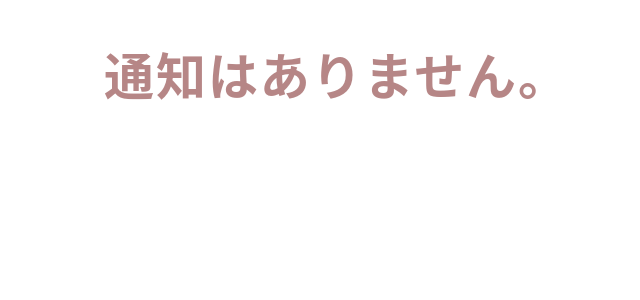
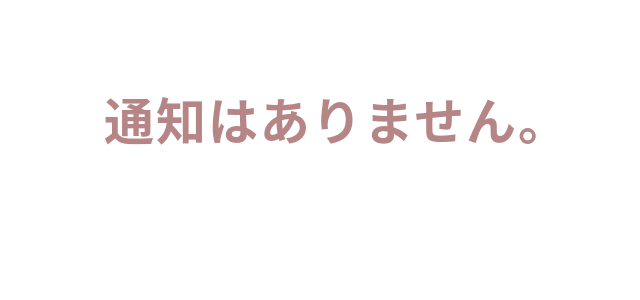
Before and after one commit to pbl-haty/haty, a PHP site: page /haty/php/notification.php in a window 1280 px wide. Shown: the part 153-453 px from the top of the page, without its empty margins (303-943 px from the left). Run offline with PHP 8.4, Linux system fonts and the light colour scheme; the visitor is signed in with stand-in values (Sample User, id 1); data that the repository does not hold is empty; some web fonts are replaced.

Commit message:
fixed margin-top notification.php

```diff
--- a/css/notification.css
+++ b/css/notification.css
@@ -1,5 +1,5 @@
 .content-top {
-    margin-top: 135px;
+    margin-top: 180px;
 }
 
 .title-top {
```
